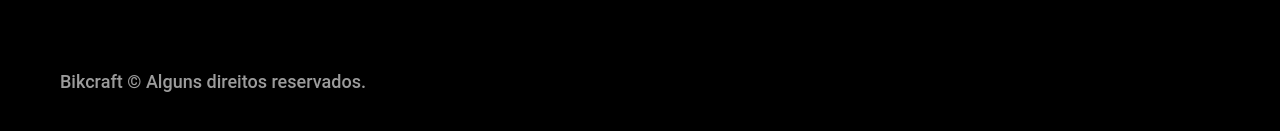
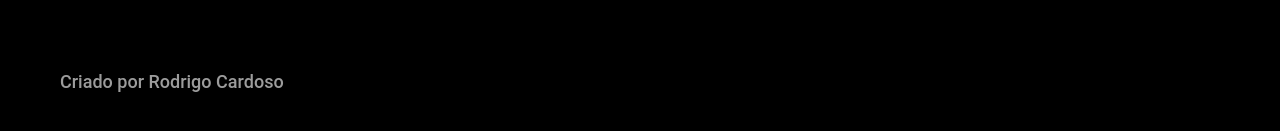
Before and after one commit to Rod-cardoso/bikcraft, a plain HTML site: page bicicletas.html in a window 1280 px wide. Shown: the part 2091-2222 px from the top of the page. Drawn offline with Linux system fonts and the light colour scheme.

Commit message:
footer alterado

```diff
--- a/bicicletas.html
+++ b/bicicletas.html
@@ -165,7 +165,7 @@
           </ul>
         </nav>
       </div>
-      <p class="footer-copy font-2-m cor-6">Bikcraft © Alguns direitos reservados.</p>
+      <p class="footer-copy font-2-m cor-6"> Criado por Rodrigo Cardoso</p>
     </div>
   </footer>
 </body>
```
Also changed, not shown: contato.html (+1 -1 lines), index.html (+1 -1 lines), orcamento.html (+1 -1 lines), seguros.html (+1 -1 lines), termos.html (+1 -1 lines).
